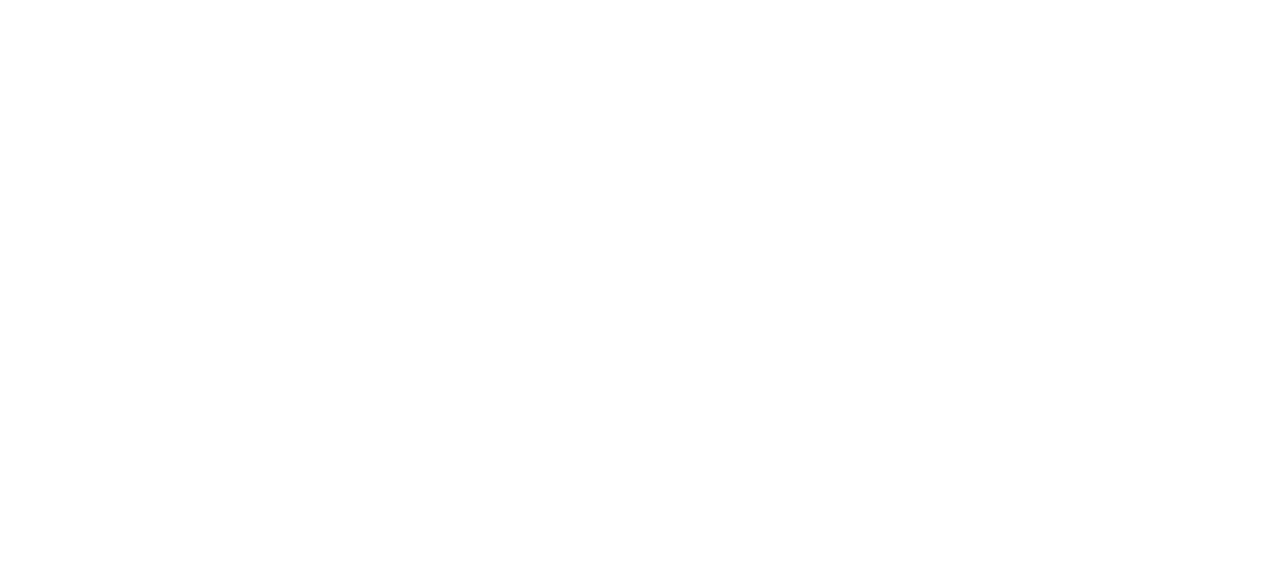
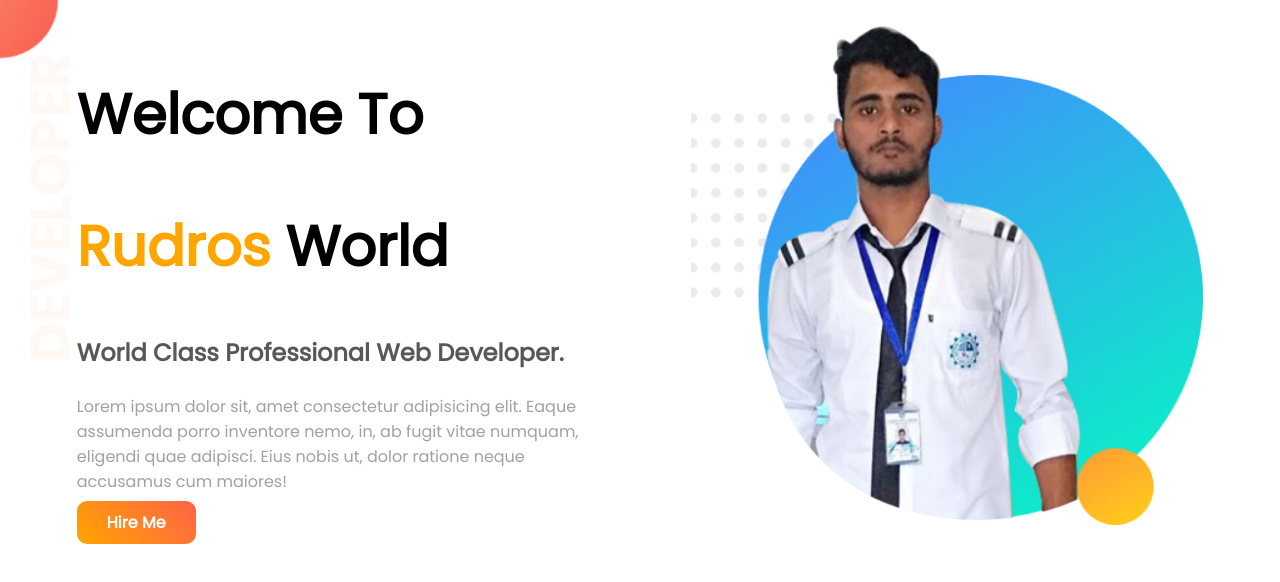
Before and after one commit to imrulhossain0w1/web-portfolio, a plain HTML site: page index.html in a window 1280 px wide. Drawn offline with Linux system fonts and the light colour scheme.

Commit message:
first section edit

```diff
--- a/index.html
+++ b/index.html
@@ -4,9 +4,21 @@
     <meta charset="UTF-8">
     <meta name="viewport" content="width=device-width, initial-scale=1.0">
     <title>Imrul hossain Webdeveloper</title>
+    <link href="https://fonts.googleapis.com/css?family=Poppins&display=swap" rel="stylesheet">
     <link rel="stylesheet" href="style.css">
 </head>
 <body>
-
+    <section class="top-banner">
+        <div class="half-width">
+            <h1>Welcome To</h1>
+            <h1><span>Rudros</span> World</h1>
+            <h3>World Class Professional Web Developer.</h3>
+            <p>Lorem ipsum dolor sit, amet consectetur adipisicing elit. Eaque assumenda porro inventore nemo, in, ab fugit vitae numquam, eligendi quae adipisci. Eius nobis ut, dolor ratione neque accusamus cum maiores!</p>
+            <a href="https://designersfarm.com" target="_blank">Hire Me</a>
+        </div>
+        <div class="half-width">
+            <img src="images/profile.png" alt="">
+        </div>
+    </section>
 </body>
 </html>
--- a/style.css
+++ b/style.css
@@ -0,0 +1,40 @@
+body{
+    margin: 0;
+    padding: 0;
+    font-family: 'Poppins', sans-serif;
+}
+img{
+    width: 100%;
+}
+.top-banner{
+    background-image: url(images/top-banner.png);
+    background-repeat: no-repeat;
+    overflow: hidden;
+}
+.half-width{
+    width: 40%;
+    float: left;
+    margin-left: 4%;
+    padding: 2%;
+}
+.half-width h1{
+    font-size: 56px;
+}
+.half-width span{
+    color: orange;
+}
+.half-width h3{
+    font-size: 24px;
+    color: #585858;
+}
+.half-width p{
+    color: #a1a1a1;
+}
+.half-width a{
+    text-decoration: none;
+    padding: 10px 30px;
+    background: linear-gradient(45deg, orange, tomato);
+    color: #fff;
+    font-weight: 700;
+    border-radius: 10px;
+}
```
